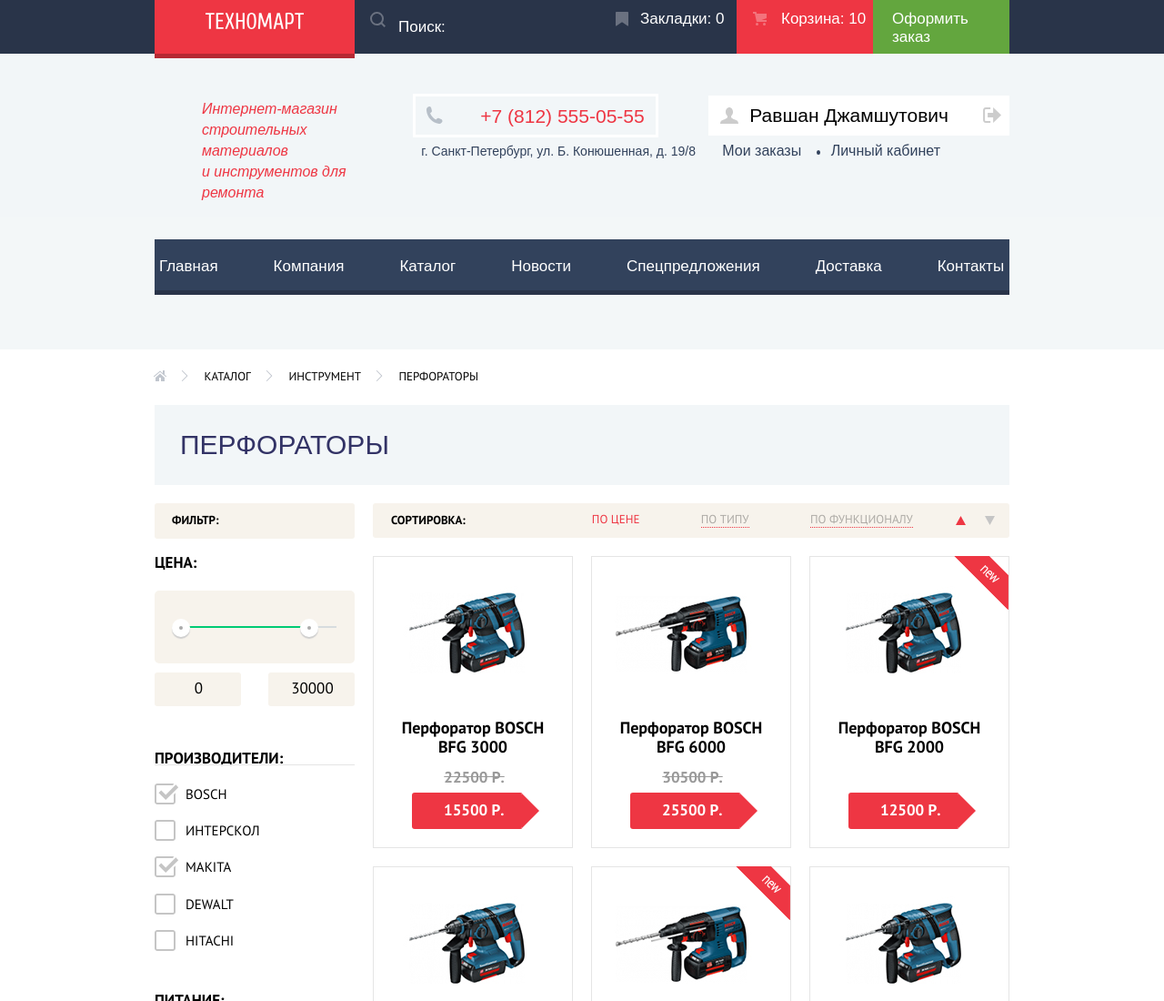
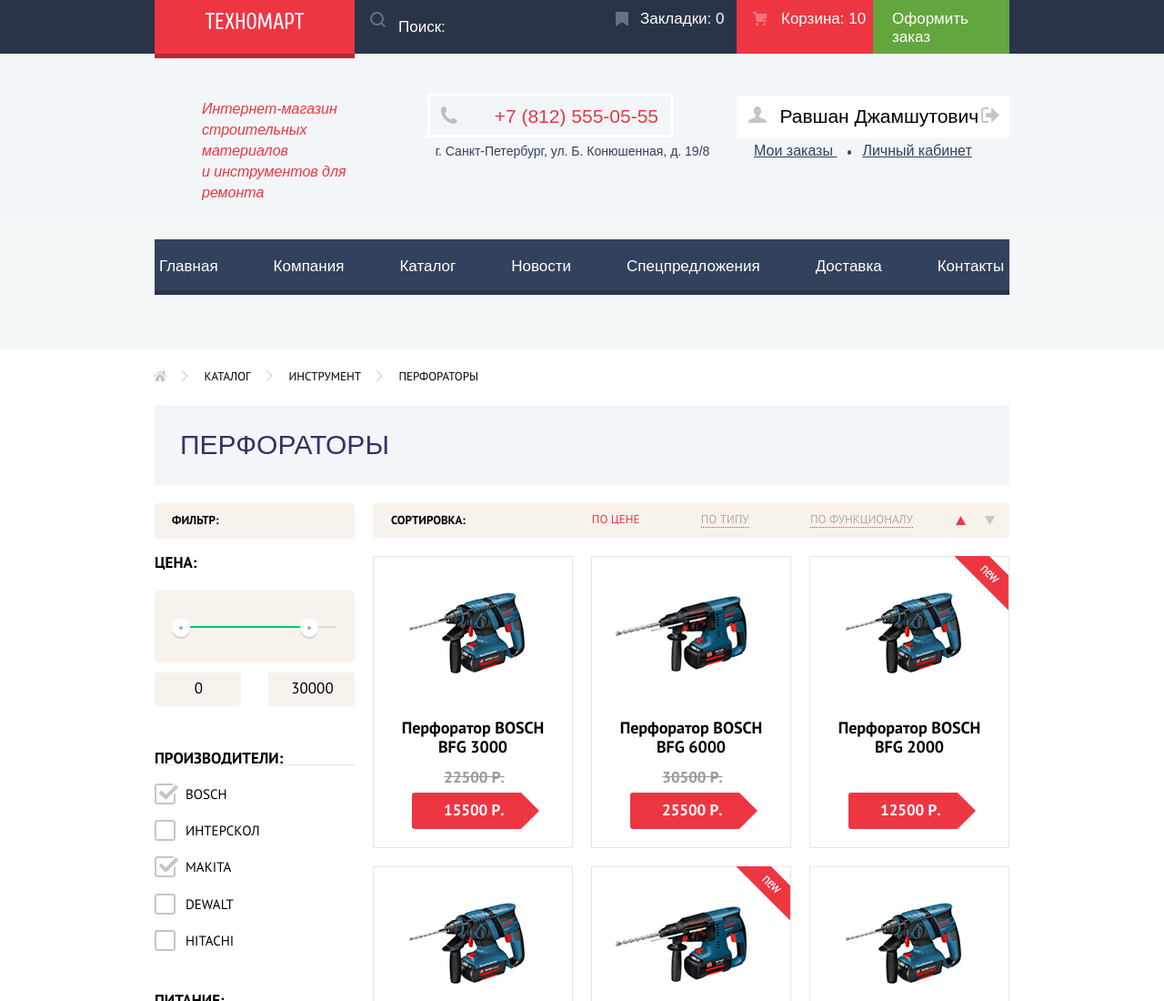
Before and after one commit to oleg-fit/834749-technomart-26, a plain HTML site: page catalog.html in a window 1280 px wide. Shown: the top 1100 px of the page at 91% size. Drawn offline with Linux system fonts and the light colour scheme; a web font is replaced by a local one.

Commit message:
Правки

```diff
--- a/catalog.html
+++ b/catalog.html
@@ -2,6 +2,8 @@
 <html lang="ru">
 <head>
     <meta charset="utf-8">
+    <meta name="format-detection" content="telephone=no">
+    <meta http-equiv="x-rim-auto-match" content="none">
     <title>HTML Academy: Техномарт</title>
     <link rel="stylesheet" href="css/normalize.css">
     <link href="https://fonts.googleapis.com/css?family=Cuprum:400,400i,700|PT+Sans:400,700&display=swap&subset=cyrillic" rel="stylesheet">
@@ -59,10 +61,13 @@
                         </p>
                     </address>
                     <div class="user-block">
-                        <a class="user-block__name" href="#">
-                            <svg class="user-block__icon-user" enable-background="new 0 0 20 18" height="18" viewBox="0 0 20 18" width="20" xmlns="http://www.w3.org/2000/svg"><path d="m17.881 14.166c-2.144-.735-4.256-1.666-5.207-2.39-.657-.501-.77-1.618-.517-2.415 1.118-.903 1.864-2.477 1.864-4.278 0-2.807-1.8-5.083-4.021-5.083s-4.021 2.276-4.021 5.083c0 1.801.746 3.374 1.863 4.277.253.798.141 1.915-.517 2.416-.95.724-3.063 1.654-5.207 2.39s-2.118 3.834-2.118 3.834h20s.025-3.099-2.119-3.834z"/></svg>
-                            Равшан Джамшутович
-                            <svg class="user-block__icon-logout" version="1.1" id="Layer_1" xmlns="http://www.w3.org/2000/svg" xmlns:xlink="http://www.w3.org/1999/xlink" x="0px" y="0px"
+                        <div class="registration-block" >
+                            <a class="registration-block__user" href="#">
+                                <svg class="registration-block__icon-user" enable-background="new 0 0 20 18" height="18" viewBox="0 0 20 18" width="20" xmlns="http://www.w3.org/2000/svg"><path d="m17.881 14.166c-2.144-.735-4.256-1.666-5.207-2.39-.657-.501-.77-1.618-.517-2.415 1.118-.903 1.864-2.477 1.864-4.278 0-2.807-1.8-5.083-4.021-5.083s-4.021 2.276-4.021 5.083c0 1.801.746 3.374 1.863 4.277.253.798.141 1.915-.517 2.416-.95.724-3.063 1.654-5.207 2.39s-2.118 3.834-2.118 3.834h20s.025-3.099-2.119-3.834z"/></svg>
+                                <span class="registration-block__name">Равшан Джамшутович</span>
+                            </a>
+                            <a class="registration-block__out" href="#">
+                                <svg class="registration-block__icon-logout" version="1.1" id="Layer_1" xmlns="http://www.w3.org/2000/svg" xmlns:xlink="http://www.w3.org/1999/xlink" x="0px" y="0px"
                                     width="21px" height="17px" viewBox="0 0 21 17" enable-background="new 0 0 21 17" xml:space="preserve">
                                     <g>
                                         <polygon points="21,8.5 12.125,0 12.125,6 6.125,6 6.125,11 12.125,11 12.125,17 	"/>
@@ -71,6 +76,7 @@
                                     </g>
                                 </svg>
                             </a>
+                        </div>
                         <div class="user-block__links">
                             <a class="user-block__link" href="#">
                                 Мои заказы
--- a/css/style.css
+++ b/css/style.css
@@ -393,66 +393,73 @@ a {
 }
 
 .user-block {
+    position: relative;
+
     margin-top: 13px;
     margin-left: -18px;
 }
 
-.user-block__name {
-    position: relative;
-
-    display: block;
-
-    margin-bottom: 8px;
+.registration-block {
+    display: flex;
+    justify-content: space-between;
+
+    margin-bottom: 5px;
     padding-top: 10px;
-    padding-right: 67px;
-    padding-bottom: 10px;
-    padding-left: 45px;
+    padding-right: 11px;
+    padding-bottom: 12px;
+    padding-left: 13px;
+    width: 300px;
+
+    align-items: center;
+    background-color: #fff;
+}
+
+/* .registration-block:hover .registration-block__icon-user,
+.registration-block:focus .registration-block__icon-user,
+.registration-block:hover .registration-block__icon-logout,
+.registration-block:focus .registration-block__icon-logout {
+    fill: #32425c;
+} */
+
+.registration-block__user:hover .registration-block__icon-user,
+.registration-block__user:focus .registration-block__icon-user,
+.registration-block__out:hover .registration-block__icon-logout,
+.registration-block__out:focus .registration-block__icon-logout {
+    fill: #32425c;
+}
+
+.registration-block__user:active .registration-block__icon-user,
+.registration-block__user:active .registration-block__name,
+.registration-block__out:active .registration-block__icon-logout {
+    color: #c5c5c5;
+    fill: #c5c5c5;
+}
+
+.registration-block__icon-user,
+.registration-block__icon-logout {
+    margin-top: 2px;
+
+    fill: #c5c5c5;
+    transition: all 0.1s linear;
+}
+
+.registration-block__name {
+    margin-left: 10px;
 
     font-size: 21px;
-    color: #000000;
-
-    background-color: #ffffff;
-}
-
-.user-block__name:active {
-    color: rgba(0, 0, 0, 0.3);
-}
-
-.user-block__icon-user,
-.user-block__icon-logout {
-    position: absolute;
-    top: 13px;
-
-    fill: #cccccc;
+    color: #000;
+
     transition: all 0.1s linear;
 }
 
-.user-block__icon-user {
-    left: 13px;
-}
-
-.user-block__icon-logout {
-    right: 9px;
-}
-
-.user-block__name:hover .user-block__icon-user,
-.user-block__name:focus .user-block__icon-user,
-.user-block__name:hover .user-block__icon-logout,
-.user-block__name:focus .user-block__icon-logout {
-    fill: #333366;
-}
-
-.user-block__name:active .user-block__icon-user,
-.user-block__name:active .user-block__icon-logout {
-    fill: #cccccc;
-}
-
 .user-block__links {
-    margin-left: 15px;
+    margin-left: 19px;
 }
 
 .user-block__link {
     color: #32425c;
+
+    text-decoration: underline;
 
     transition: all 0.1s linear;
 }
@@ -1387,6 +1394,7 @@ a {
     top: calc(50% - 15px/2);
     left: calc(50% - 26px/2);
 
+    display: block;
     width: 26px;
     height: 15px;
 
@@ -1399,6 +1407,7 @@ a {
     top: calc(50% - 22px/2);
     left: calc(50% - 12px/2);
 
+    display: block;
     width: 12px;
     height: 22px;
 
@@ -1411,6 +1420,7 @@ a {
     top: calc(50% - 21px/2);
     left: calc(50% - 21px/2);
 
+    display: block;
     width: 21px;
     height: 21px;
 
```
Also changed, not shown: index.html (+3 -1 lines). Lines whose indentation alone changed are shown as unchanged.
